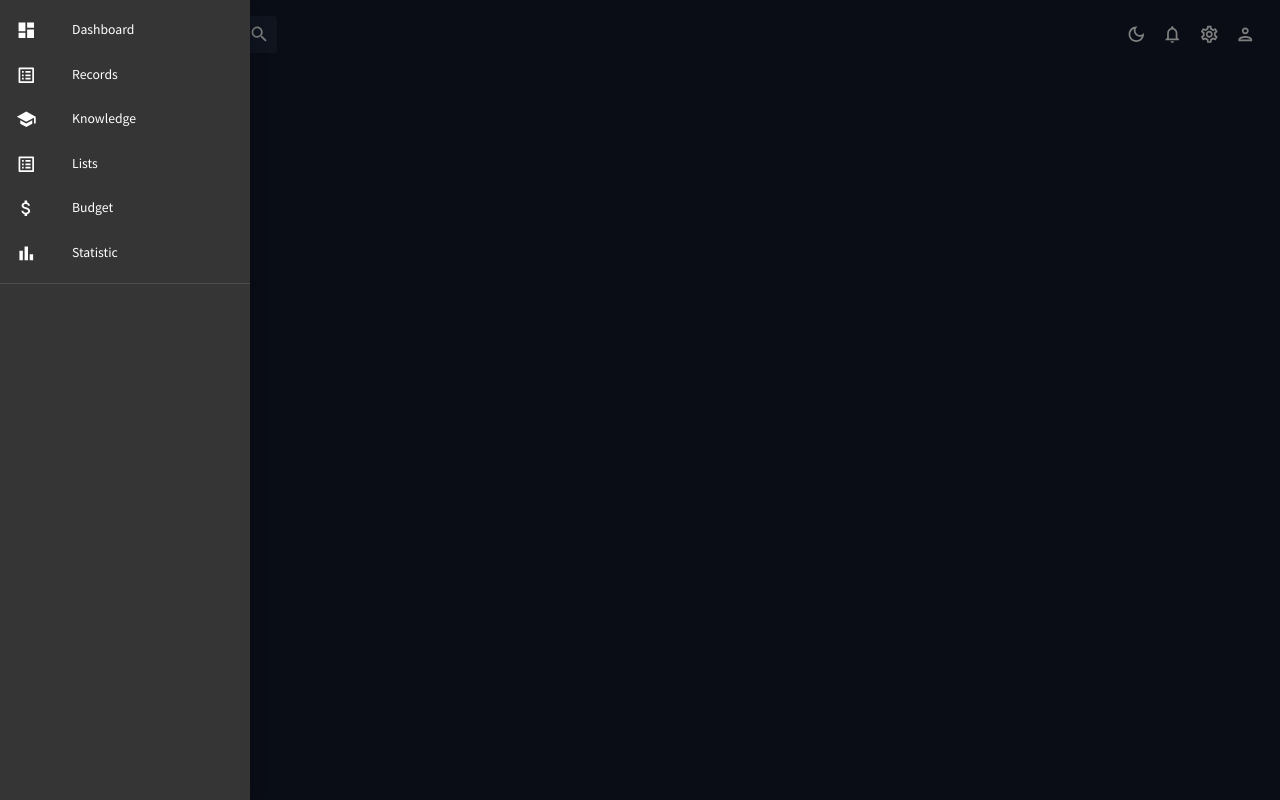
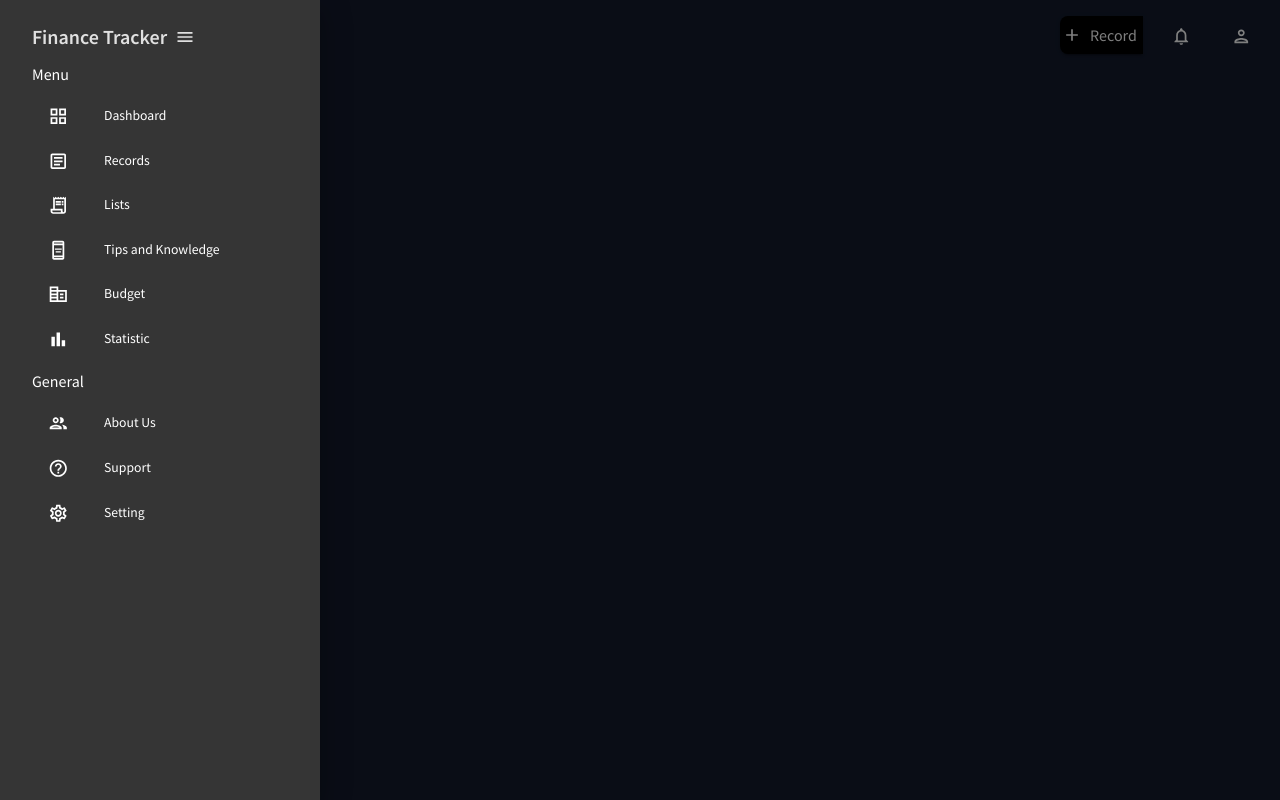
Before and after one commit to GeezerGurus/Tinkle, a React (Create React App) app: page /auth in a window 1280 px wide. Both pictures are taken after a click on the button 18 px from the left and 18 px from the top of the page. Shown: the top 800 px of the page. Built offline with nearby package versions, Linux system fonts and the light colour scheme.

Commit message:
merged with ZLN topbar and sidebar

```diff
--- a/src/components/global/Sidebar.jsx
+++ b/src/components/global/Sidebar.jsx
@@ -1,4 +1,4 @@
-import React, { useState } from "react";
+import React, { useState, useContext } from "react";
 import {
   Box,
   Drawer,
@@ -9,15 +9,26 @@ import {
   ListItemButton,
   ListItemIcon,
   ListItemText,
+  ButtonGroup,
+  Avatar,
+  Button,
+  Typography,
 } from "@mui/material";
+import DarkModeIcon from "@mui/icons-material/DarkModeOutlined";
+import LightModeIcon from "@mui/icons-material/LightModeOutlined";
+import ArrowIcon from "@mui/icons-material/PlayArrow";
+import SettingIcon from "@mui/icons-material/SettingsOutlined";
+import SupportIcon from "@mui/icons-material/HelpOutlineOutlined";
+import AboutUsIcon from "@mui/icons-material/GroupOutlined";
+import BudgetsIcon from "@mui/icons-material/CorporateFareOutlined";
+import ListsIcon from "@mui/icons-material/ReceiptLongOutlined";
+import TipsAndKnowledgeIcon from "@mui/icons-material/AodOutlined";
+import RecordsIcon from "@mui/icons-material/ArticleOutlined";
 import MenuIcon from "@mui/icons-material/Menu";
-import DashboardIcon from "@mui/icons-material/Dashboard";
-import ListAltIcon from "@mui/icons-material/ListAlt";
-import SchoolIcon from "@mui/icons-material/School";
-import AttachMoneyIcon from "@mui/icons-material/AttachMoney";
+import DashboardIcon from "@mui/icons-material/GridView";
 import BarChartIcon from "@mui/icons-material/BarChart";
 import { useTheme } from "@emotion/react";
-import { tokens } from "../../theme";
+import { tokens, ColorModeContext } from "../../theme";
 import { useNavigate } from "react-router-dom";
 
 const Sidebar = () => {
@@ -25,6 +36,12 @@ const Sidebar = () => {
   const colors = tokens(theme.palette.mode);
   const [isDrawerOpen, setDrawerOpen] = useState(false);
   const navigate = useNavigate();
+
+  const colorMode = useContext(ColorModeContext);
+  // const [LightModeIconColor, chgColor1] = useState(colors.primary[100]);
+  // const [DarkModeIconColor, chgColor2] = useState(colors.blueAccent[100]);
+
+  // icon color change
 
   const toggleDrawer = (open) => (event) => {
     if (
@@ -43,18 +60,80 @@ const Sidebar = () => {
 
   const drawerList = () => (
     <Box
-      sx={{ width: 250 }}
+      p={2}
+      sx={{ width: "320px", height: "1024px" }}
       role="presentation"
-      onClick={toggleDrawer(false)}
-      onKeyDown={toggleDrawer(false)}
+      // onClick={toggleDrawer(false)}
+      // onKeyDown={toggleDrawer(false)}
     >
+      <Box
+        textAlign="center"
+        sx={{
+          width: "191px",
+          height: "30px",
+          top: "28px",
+          left: "30px",
+          gap: "15px",
+        }}
+      >
+        {/* finance tracker header */}
+        <Button
+          variant="text"
+          endIcon={<MenuIcon />}
+          onClick={toggleDrawer(true)}
+          sx={{ color: colors.grey[100] }}
+        >
+          <Typography
+            sx={{
+              fontWeight: "600",
+              fontSize: "20px",
+              textTransform: "capitalize",
+            }}
+          >
+            Finance Tracker
+          </Typography>
+        </Button>
+      </Box>
+      {/* buttons and avatar box */}
+      <Box
+        p={2}
+        display="flex"
+        flexDirection="column"
+        justifyContent="space-between"
+        sx={{ height: "900px" }}
+      >
+        <Box
+          sx={{
+            width: "280px",
+            height: "528px",
+            padding: "0px, 26px, 0px, 26px",
+            top: "110",
+            left: "10px",
+            gap: "12px",
+          }}
+        >
+          <Typography
+            sx={{
+              fontSize: "16px",
+              fontWeight: "500px",
+              lineHeight: "24px",
+              letterSpacing: "7%",
+            }}
+          >
+            Menu
+          </Typography>
           <List>
             {[
               { text: "Dashboard", icon: <DashboardIcon />, path: "/" },
-          { text: "Records", icon: <ListAltIcon />, path: "/records" },
-          { text: "Knowledge", icon: <SchoolIcon />, path: "/knowledge" },
-          { text: "Lists", icon: <ListAltIcon />, path: "/lists" },
-          { text: "Budget", icon: <AttachMoneyIcon />, path: "/budget" },
+              { text: "Records", icon: <RecordsIcon />, path: "/records" },
+
+              { text: "Lists", icon: <ListsIcon />, path: "/lists" },
+              {
+                text: "Tips and Knowledge",
+                icon: <TipsAndKnowledgeIcon />,
+                path: "/knowledge",
+              },
+              { text: "Budget", icon: <BudgetsIcon />, path: "/budget" },
               { text: "Statistic", icon: <BarChartIcon />, path: "/statistic" },
             ].map(({ text, icon, path }) => (
               <ListItem key={text} disablePadding>
@@ -65,18 +144,186 @@ const Sidebar = () => {
               </ListItem>
             ))}
           </List>
+          <Typography
+            sx={{
+              fontSize: "16px",
+              fontWeight: "500px",
+              lineHeight: "24px",
+              letterSpacing: "7%",
+            }}
+          >
+            General
+          </Typography>
+          <List>
+            {[
+              { text: "About Us", icon: <AboutUsIcon />, path: "/auth" },
+              { text: "Support", icon: <SupportIcon />, path: "/support" },
+
+              { text: "Setting", icon: <SettingIcon />, path: "/settings" },
+            ].map(({ text, icon, path }) => (
+              <ListItem key={text} disablePadding>
+                <ListItemButton onClick={handleNavigation(path)}>
+                  <ListItemIcon>{icon}</ListItemIcon>
+                  <ListItemText primary={text} />
+                </ListItemButton>
+              </ListItem>
+            ))}
+          </List>
+        </Box>
+        <Box display="flex" flexDirection="column" gap="10px">
+          {/* avatar and name */}
+          <Box
+            display="flex"
+            sx={{
+              width: "240px",
+              height: "45px",
+              padding: "8px",
+              gap: "20px",
+              border: "1px",
+              borderRadius: "8px",
+            }}
+          >
+            <Box sx={{ width: "32px", height: "32px" }}>
+              <Avatar src="" alt="avatar" />
+            </Box>
+            <Box
+              sx={{
+                width: "156px",
+                height: "35px",
+                padding: "0px 2px 0px 2px",
+                gap: "5px",
+              }}
+            >
+              <Typography
+                sx={{
+                  fontWeight: "600",
+                  fontSize: "16px",
+                  lineHeight: "24px",
+                }}
+              >
+                Yei Khant Lwin
+              </Typography>
+              <Typography
+                sx={{
+                  fontWeight: "500",
+                  fontSize: "11px",
+                  lineHeight: "14px",
+                }}
+              >
+                Developer
+              </Typography>
+            </Box>
+            <Box sx={{ width: "14.78px", height: "8.45px" }}>
+              <IconButton>
+                <ArrowIcon />
+              </IconButton>
+            </Box>
+          </Box>
+          {/* dark mode light mode */}
+          <Box
+            display="flex"
+            justifyContent="center"
+            sx={{
+              border: "1px",
+              borderRadius: "8px",
+              width: "240px",
+              height: "45px",
+            }}
+          >
+            <ButtonGroup sx={{ gap: "10px" }}>
+              <Button
+                onClick={colorMode.LightMode}
+                startIcon={<LightModeIcon color="warning" />}
+                variant="outline"
+                sx={{
+                  textTransform: "capitalize",
+                  width: "110px",
+                  height: "38px",
+                  gap: "8px",
+                  padding: "14px, 24px, 14px, 24px",
+                  borderRadius: "8px",
+                }}
+              >
+                Light
+              </Button>
+              <Button
+                onClick={function (event) {
+                  colorMode.DarkMode();
+                }}
+                startIcon={<DarkModeIcon />}
+                variant="outline"
+                sx={{
+                  textTransform: "capitalize",
+                  width: "110px",
+                  height: "38px",
+                  gap: "8px",
+                  padding: "14px, 24px, 14px, 24px",
+                  borderRadius: "8px",
+                }}
+              >
+                Dark
+              </Button>
+            </ButtonGroup>
+          </Box>
+        </Box>
+      </Box>
+
       <Divider />
     </Box>
   );
 
   return (
+    <Box
+      display="flex"
+      flexDirection="column"
+      justifyContent="space-between"
+      p={2}
+      sx={{ width: "80px", height: "1024px" }}
+    >
       <Box>
-      <IconButton onClick={toggleDrawer(true)} sx={{ color: colors.grey[100] }}>
+        <ButtonGroup orientation="vertical" sx={{ gap: "33px" }}>
+          <IconButton
+            onClick={toggleDrawer(true)}
+            sx={{ color: colors.grey[100] }}
+          >
             <MenuIcon />
           </IconButton>
+          <IconButton>
+            <DashboardIcon />
+          </IconButton>
+          <IconButton>
+            <TipsAndKnowledgeIcon />
+          </IconButton>
+          <IconButton>
+            <RecordsIcon />
+          </IconButton>
+          <IconButton>
+            <BudgetsIcon />
+          </IconButton>
+          <IconButton>
+            <ListsIcon />
+          </IconButton>
+          <IconButton>
+            <BarChartIcon />
+          </IconButton>
+          <IconButton>
+            <AboutUsIcon />
+          </IconButton>
+          <IconButton>
+            <SupportIcon />
+          </IconButton>
+          <IconButton>
+            <SettingIcon />
+          </IconButton>
+        </ButtonGroup>
+
         <Drawer anchor="left" open={isDrawerOpen} onClose={toggleDrawer(false)}>
           {drawerList()}
         </Drawer>
+      </Box>
+      <Box>
+        <Avatar src="" alt="avatar" sx={{ width: "38px", height: "38px" }} />
+      </Box>
     </Box>
   );
 };
--- a/src/components/global/Topbar.jsx
+++ b/src/components/global/Topbar.jsx
@@ -1,13 +1,17 @@
 import { useContext } from "react";
-import { Box, IconButton, useTheme } from "@mui/material";
+import {
+  Box,
+  IconButton,
+  useTheme,
+  Typography,
+  ButtonGroup,
+  Button,
+} from "@mui/material";
 import { ColorModeContext, tokens } from "../../theme";
-import InputBase from "@mui/material/InputBase";
-import LightModeOutlinedIcon from "@mui/icons-material/LightModeOutlined";
-import DarkModeOutlinedIcon from "@mui/icons-material/DarkModeOutlined";
 import NotificationsOutlinedIcon from "@mui/icons-material/NotificationsOutlined";
 import SettingsOutlinedIcon from "@mui/icons-material/SettingsOutlined";
 import PersonOutlinedIcon from "@mui/icons-material/PersonOutlined";
-import SearchIcon from "@mui/icons-material/Search";
+import { Add } from "@mui/icons-material";
 
 const Topbar = () => {
   const theme = useTheme();
@@ -19,37 +23,52 @@ const Topbar = () => {
       display="flex"
       justifyContent="space-between"
       p={2}
-      sx={{ width: "100%" }}
+      sx={{ width: "100%", height: "78px" }}
     >
-      {/* Search Bar */}
+      {/* header */}
       <Box
         display="flex"
-        backgroundColor={colors.primary[400]}
-        borderRadius="3px"
+        sx={{
+          width: "166px",
+          height: "48px",
+        }}
       >
-        <InputBase sx={{ ml: 2, flex: 1 }} placeholder="Search"></InputBase>
-        <IconButton type="button" sx={{ p: 1 }}>
-          <SearchIcon />
-        </IconButton>
+        <Typography variant="h2" sx={{ fontSize: "32px" }}>
+          Dashboard
+        </Typography>
       </Box>
       {/* ICONS */}
       <Box display="flex">
-        <IconButton onClick={colorMode.toggleColorMode}>
-          {theme.palette.mode === "dark" ? (
-            <DarkModeOutlinedIcon />
-          ) : (
-            <LightModeOutlinedIcon />
-          )}
-        </IconButton>
-        <IconButton>
-          <NotificationsOutlinedIcon />
-        </IconButton>
-        <IconButton>
-          <SettingsOutlinedIcon />
-        </IconButton>
-        <IconButton>
-          <PersonOutlinedIcon />
-        </IconButton>
+        <ButtonGroup
+          sx={{
+            width: "204px",
+            height: "40px",
+            gap: "16px",
+          }}
+        >
+          <Button
+            variant="contained"
+            startIcon={<Add />}
+            sx={{
+              width: "97px",
+              height: "38px",
+              textTransform: "capitalize",
+              background: "#000000",
+              borderRadius: "8px",
+              padding: "14px, 24px, 14px, 24px",
+              fontSize:"16px",
+              lineHeight:"24px "
+            }}
+          >
+            Record
+          </Button>
+          <IconButton size="large">
+            <NotificationsOutlinedIcon />
+          </IconButton>
+          <IconButton size="large">
+            <PersonOutlinedIcon />
+          </IconButton>
+        </ButtonGroup>
       </Box>
     </Box>
   );
--- a/src/index.css
+++ b/src/index.css
@@ -32,4 +32,38 @@ body,
 /* Handle on hover */
 ::-webkit-scrollbar-thumb:hover {
   background: #555;
+}@import url("https://fonts.googleapis.com/css2?family=Source+Sans+Pro:wght@400;600;700&display=swap");
+
+html,
+body,
+#root,
+.app,
+.content {
+  height: 100%;
+  width: 100%;
+  font-family: "Source Sans Pro", sans-serif;
 }
+
+.app {
+  display: flex;
+  position: relative;
+}
+
+::-webkit-scrollbar {
+  width: 10px;
+}
+
+/* Track */
+::-webkit-scrollbar-track {
+  background: #e0e0e0;
+}
+
+/* Handle */
+::-webkit-scrollbar-thumb {
+  background: #888;
+}
+
+/* Handle on hover */
+::-webkit-scrollbar-thumb:hover {
+  background: #555;
+}
--- a/src/theme.js
+++ b/src/theme.js
@@ -1,5 +1,6 @@
 import { createContext, useState, useMemo } from "react";
 import { createTheme } from "@mui/material/styles";
+import { colors } from "@mui/material";
 
 // color design tokens export
 export const tokens = (mode) => ({
@@ -195,16 +196,21 @@ export const themeSettings = (mode) => {
 
 // context for color mode
 export const ColorModeContext = createContext({
-  toggleColorMode: () => {},
+  LightMode: () => {},
+  DarkMode: () => {},
 });
 
 export const useMode = () => {
   const [mode, setMode] = useState("dark");
-
   const colorMode = useMemo(
     () => ({
-      toggleColorMode: () =>
-        setMode((prev) => (prev === "light" ? "dark" : "light")),
+      LightMode() {
+        setMode("light");
+      },
+
+      DarkMode() {
+        setMode("dark")
+      },
     }),
     []
   );
```
Lines whose indentation alone changed are shown as unchanged.
